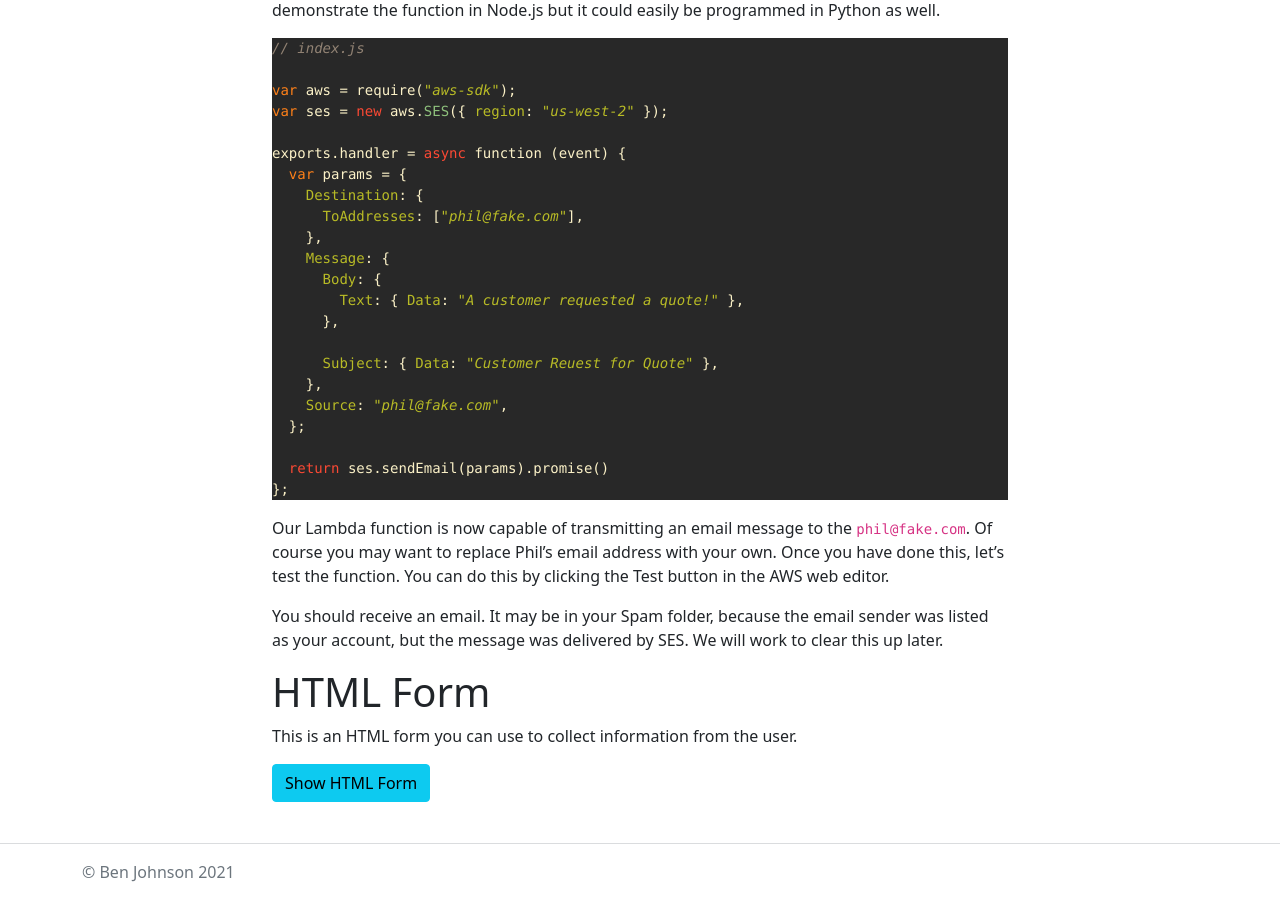
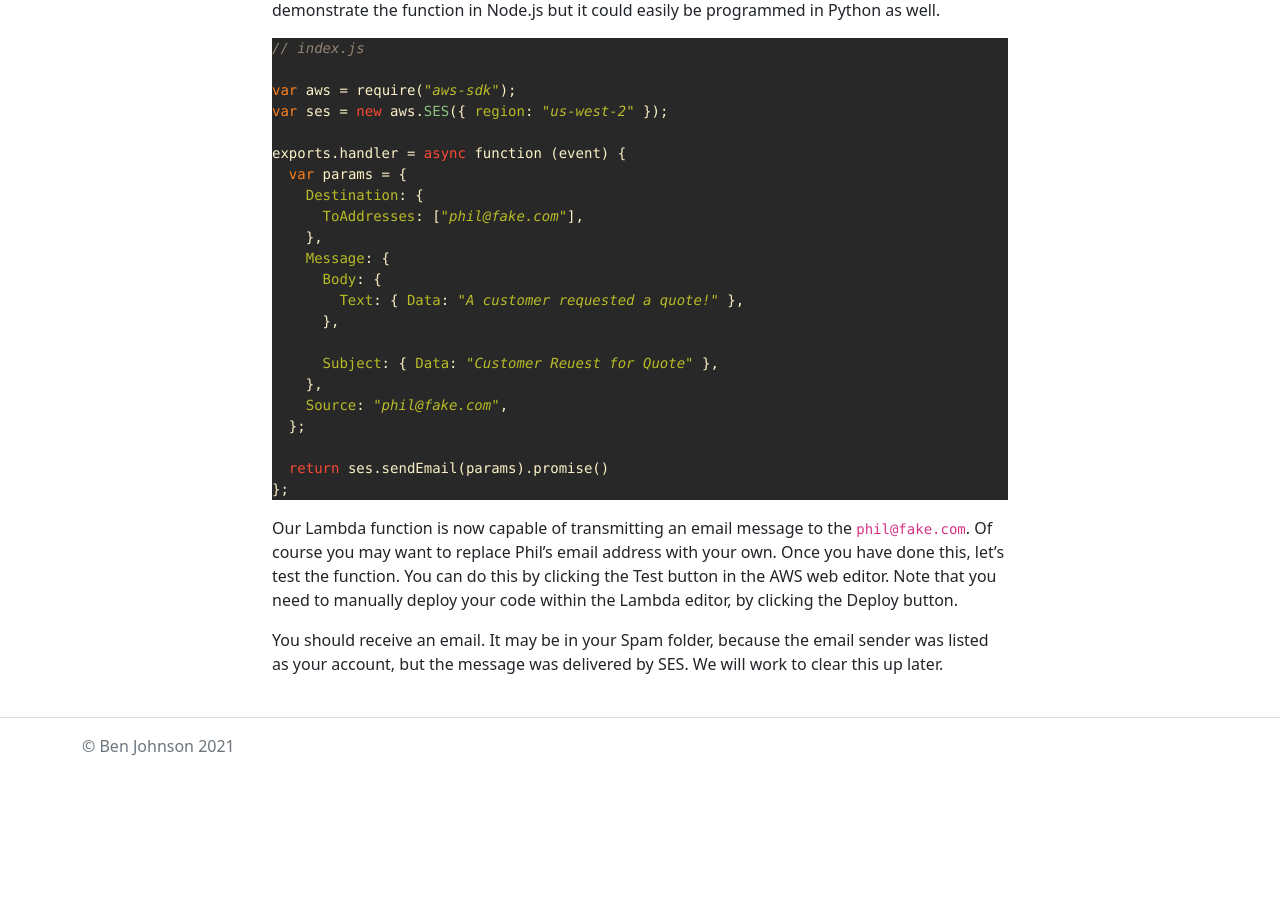
Before and after one commit to bdjohnson529/codechalet.com, a Jekyll site: the page built from _docs/aws/email-notification.md, in a window 1280 px wide and 900 px high, scrolled down 1522 px. Built offline with Jekyll 4.4.1, drawn with Linux system fonts in a browser that asks for light colours; nearby versions of some CDN libraries; after the commit the page ends 2296 px from its top, so only the background shows below that; some of the changed text lies outside the part shown.

Commit message:
feat: sending-data-via-lambda

````diff
--- a/_docs/aws/email-notification.md
+++ b/_docs/aws/email-notification.md
@@ -1,5 +1,5 @@
 ---
-title:  "Serverless email notifications"
+title:  "Sending emails with SES and Lambda"
 layout: blog
 order: 0
 topic: AWS
@@ -73,35 +73,6 @@ exports.handler = async function (event) {
 };
 ```
 
-Our Lambda function is now capable of transmitting an email message to the `phil@fake.com`. Of course you may want to replace Phil's email address with your own. Once you have done this, let's test the function. You can do this by clicking the Test button in the AWS web editor.
+Our Lambda function is now capable of transmitting an email message to the `phil@fake.com`. Of course you may want to replace Phil's email address with your own. Once you have done this, let's test the function. You can do this by clicking the Test button in the AWS web editor. Note that you need to manually deploy your code within the Lambda editor, by clicking the Deploy button.
 
 You should receive an email. It may be in your Spam folder, because the email sender was listed as your account, but the message was delivered by SES. We will work to clear this up later.
-
-
-
-# HTML Form
-This is an HTML form you can use to collect information from the user.
-
-<button onClick="ToggleElement('show-code-1')" class="btn btn-info">
-  Show HTML Form
-</button>
-
-
-<div markdown="1" id="show-code-1" class="d-none">
-
-```html
-<form id="target">
-  <label for="inputName"">Name</label>
-  <input type="text" id="inputName" placeholder="Enter your name." required>
-
-  <label for="inputEmail">Email</label>
-  <input type="email" id="inputEmail" placeholder="Enter your email." required>
-
-  <label for="inputDescription">Email</label>
-  <textarea rows="5" id="inputDescription" placeholder="How can I help?" required>
-  </textarea>
-
-  <input type="submit" value="Request Quote" class="btn btn-primary">
-</form>
-```
-</div>
````
Also changed, not shown: _docs/aws/sending-data-via-lambda.md (added, +62 -0 lines).
